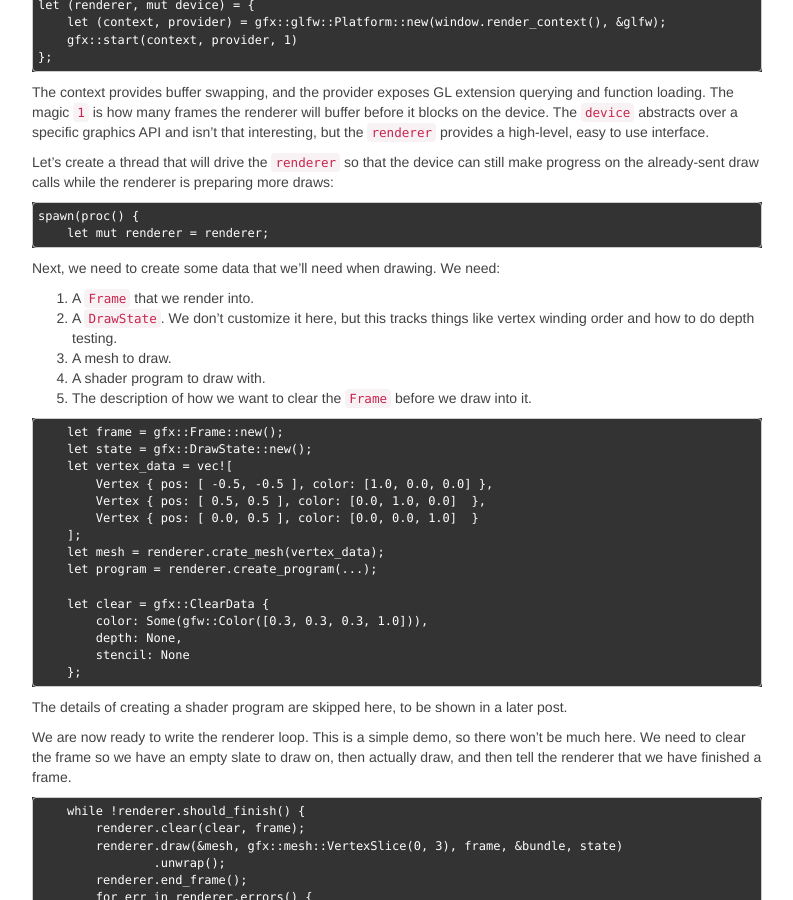
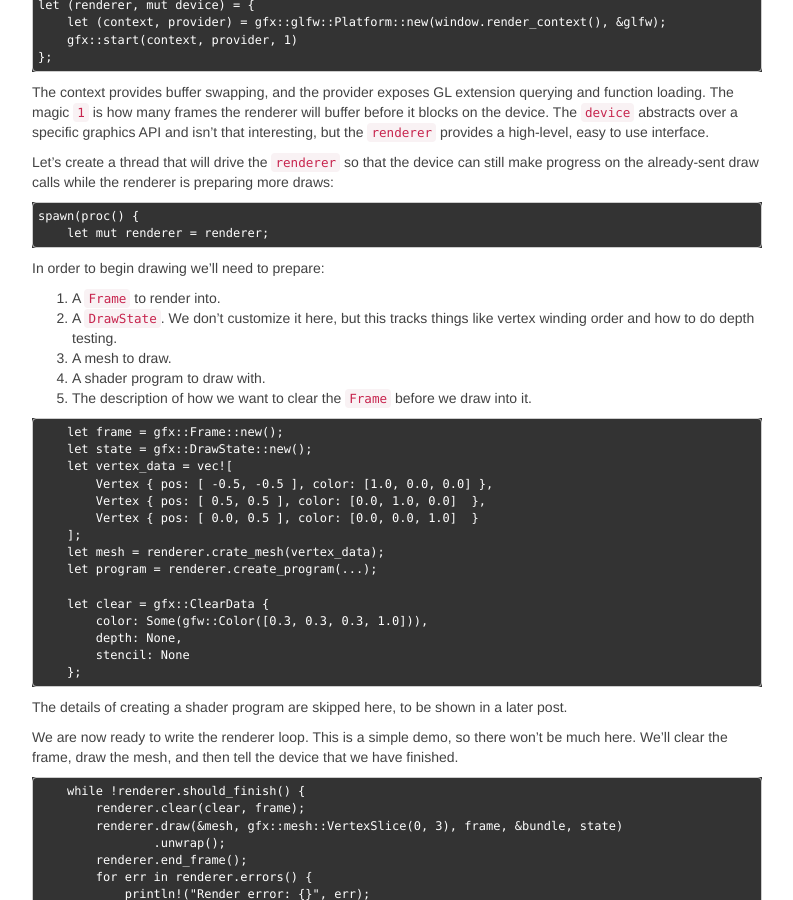
Before and after one commit to gfx-rs/gfx-rs.github.io, a Jekyll site: the page built from _posts/2014-07-25-intro.md, in a window 1280 px wide and 900 px high, scrolled down 973 px. Shown: the whole window, without its empty margins (338-1131 px from the left). Built offline with Jekyll 4.4.1, drawn with Linux system fonts in a browser that asks for light colours; nearby versions of some CDN libraries; library files that are not in the unit come from our copies; Markdown is read by kramdown in place of the engine named in the settings; some of the changed text lies outside the part shown.

Commit message:
More wording tweaks

````diff
--- a/_posts/2014-07-25-intro.md
+++ b/_posts/2014-07-25-intro.md
@@ -1,6 +1,6 @@
 ---
 layout: post
-title: Introduction to gfx-rs
+title: Introduction to the gfx-rs rendering API
 ---
 
 The goal of the `gfx-rs` project is to make a high-performance, easy to use,
@@ -75,9 +75,9 @@
     let mut renderer = renderer;
 ```
 
-Next, we need to create some data that we'll need when drawing. We need:
+In order to begin drawing we'll need to prepare:
 
-1. A `Frame` that we render into.
+1. A `Frame` to render into.
 2. A `DrawState`. We don't customize it here, but this tracks things like
    vertex winding order and how to do depth testing.
 3. A mesh to draw.
@@ -106,9 +106,8 @@
 later post.
 
 We are now ready to write the renderer loop. This is a simple demo, so there
-won't be much here. We need to clear the frame so we have an empty slate to
-draw on, then actually draw, and then tell the renderer that we have finished
-a frame.
+won't be much here. We'll clear the frame, draw the mesh, and then tell the
+device that we have finished.
 
 ```
     while !renderer.should_finish() {
````
